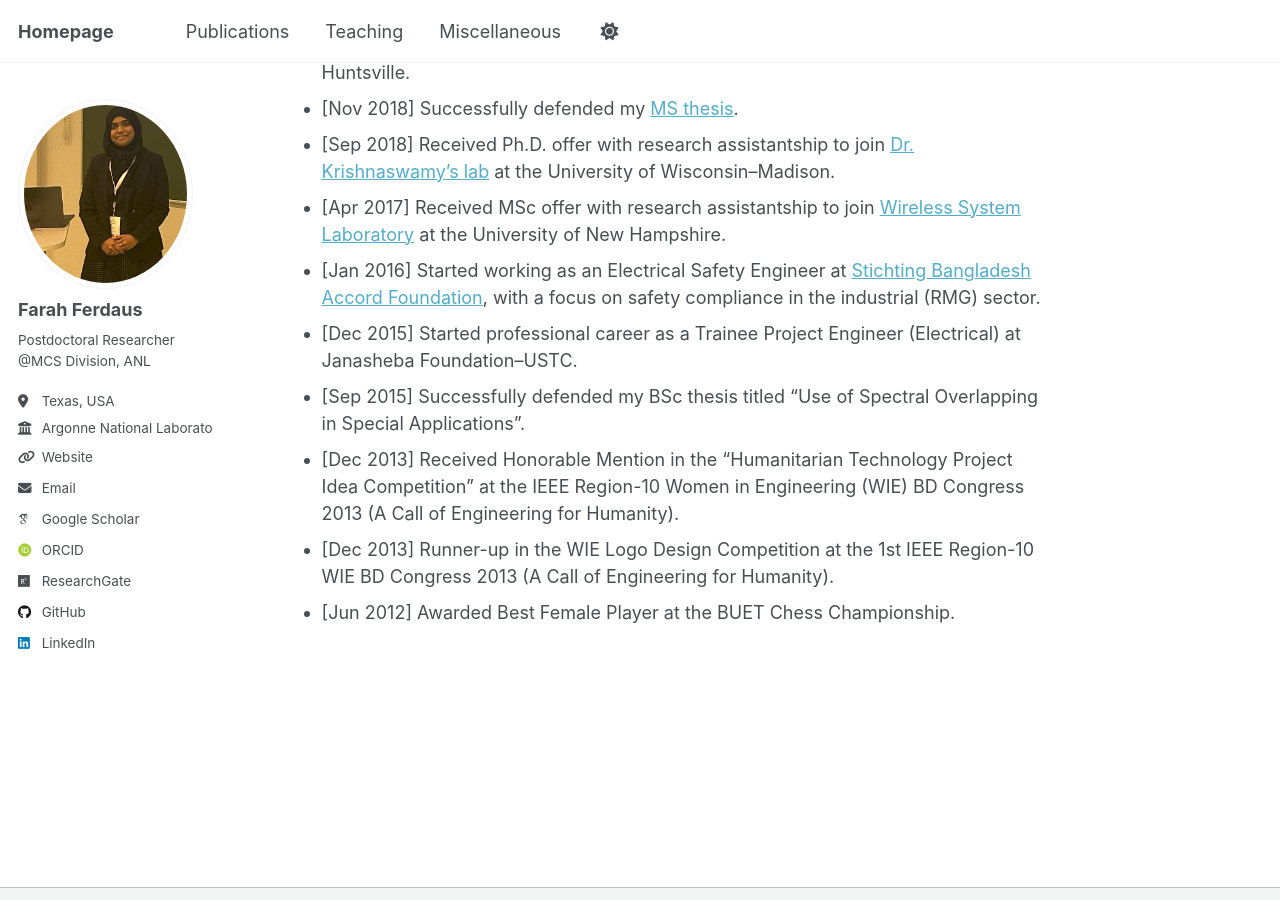
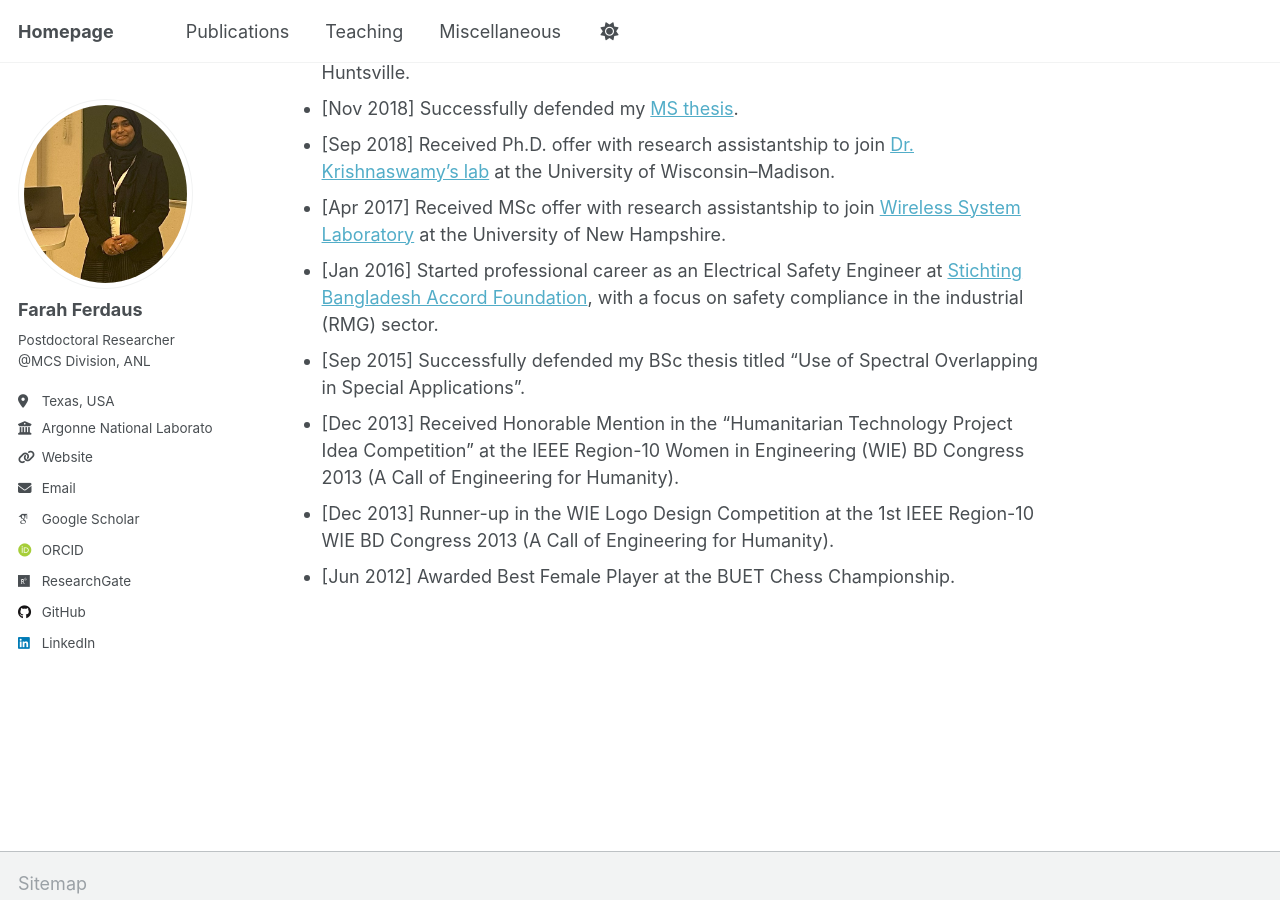
Before and after one commit to fferdaus/fferdaus.github.io, a Jekyll site: the page built from _pages/about.md, in a window 1280 px wide and 900 px high, scrolled down 3559 px. Built offline with Jekyll 4.4.1, drawn with Linux system fonts in a browser that asks for light colours; some web fonts are replaced.

Commit message:
Update about.md

```diff
--- a/_pages/about.md
+++ b/_pages/about.md
@@ -88,9 +88,12 @@ She has published numerous scientific articles, including journal articles, conf
 - [Nov 2018] Successfully defended my [MS thesis](https://www.proquest.com/openview/fc2609e2f960bdda4da60559ab25f92e/1?pq-origsite=gscholar&cbl=18750&diss=y).
 - [Sep 2018] Received Ph.D. offer with research assistantship to join [Dr. Krishnaswamy's lab](https://engineering.wisc.edu/directory/profile/bhuvana-krishnaswamy/) at the University of Wisconsin–Madison.
 - [Apr 2017] Received MSc offer with research assistantship to join [Wireless System Laboratory](https://nicholasjkirsch.com/) at the University of New Hampshire.
-- [Jan 2016] Started working as an Electrical Safety Engineer at [Stichting Bangladesh Accord Foundation](https://bangladeshaccord.org/), with a focus on safety compliance in the industrial (RMG) sector.
-- [Dec 2015] Started professional career as a Trainee Project Engineer (Electrical) at Janasheba Foundation–USTC.
+- [Jan 2016] Started professional career as an Electrical Safety Engineer at [Stichting Bangladesh Accord Foundation](https://bangladeshaccord.org/), with a focus on safety compliance in the industrial (RMG) sector.
 - [Sep 2015] Successfully defended my BSc thesis titled "Use of Spectral Overlapping in Special Applications".
 - [Dec 2013] Received Honorable Mention in the "Humanitarian Technology Project Idea Competition" at the IEEE Region-10 Women in Engineering (WIE) BD Congress 2013 (A Call of Engineering for Humanity).
 - [Dec 2013] Runner-up in the WIE Logo Design Competition at the 1st IEEE Region-10 WIE BD Congress 2013 (A Call of Engineering for Humanity).
 - [Jun 2012] Awarded Best Female Player at the BUET Chess Championship.
+
+<!--
+- [Dec 2015] Started professional career as a Trainee Project Engineer (Electrical) at Janasheba Foundation–USTC.
+-->
```
